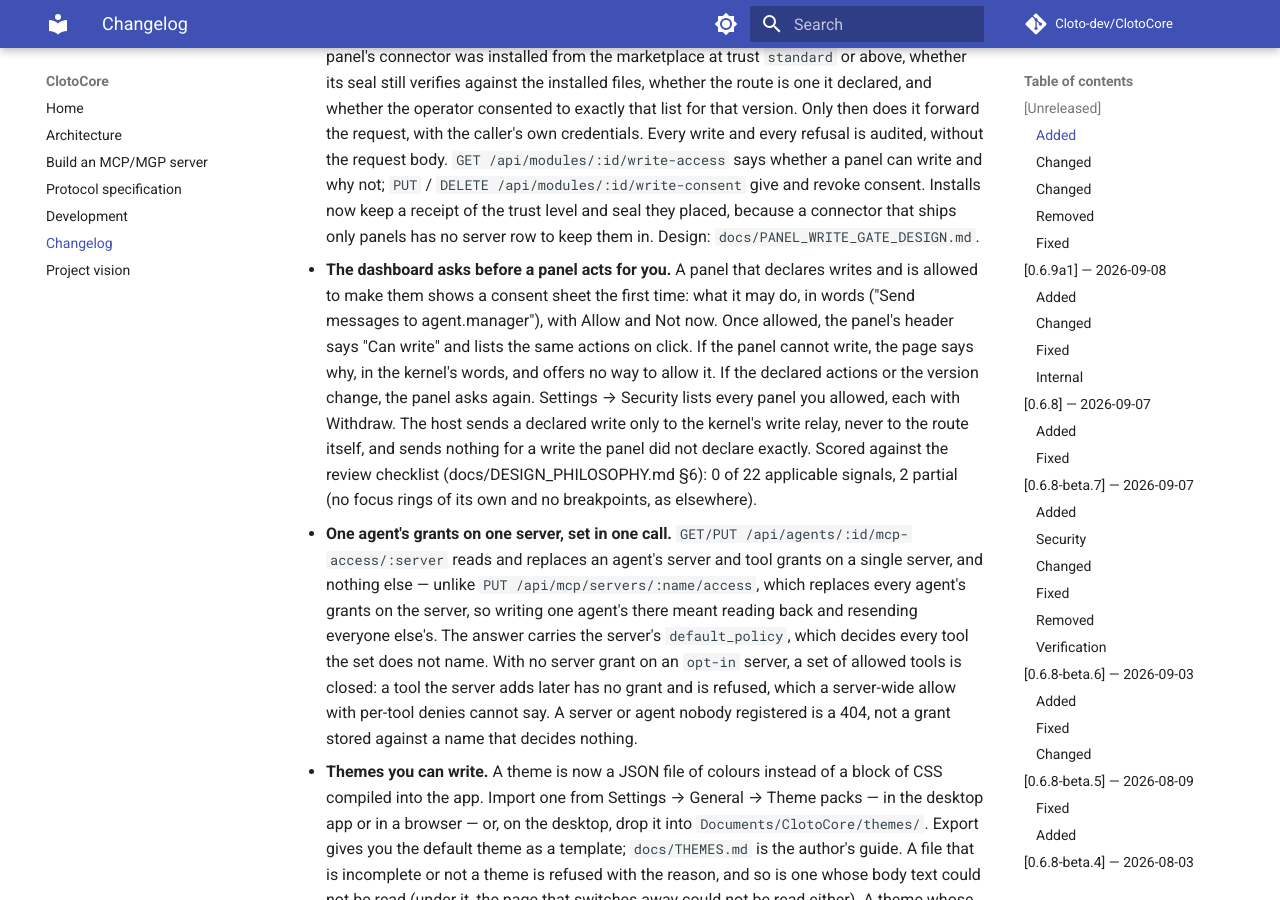
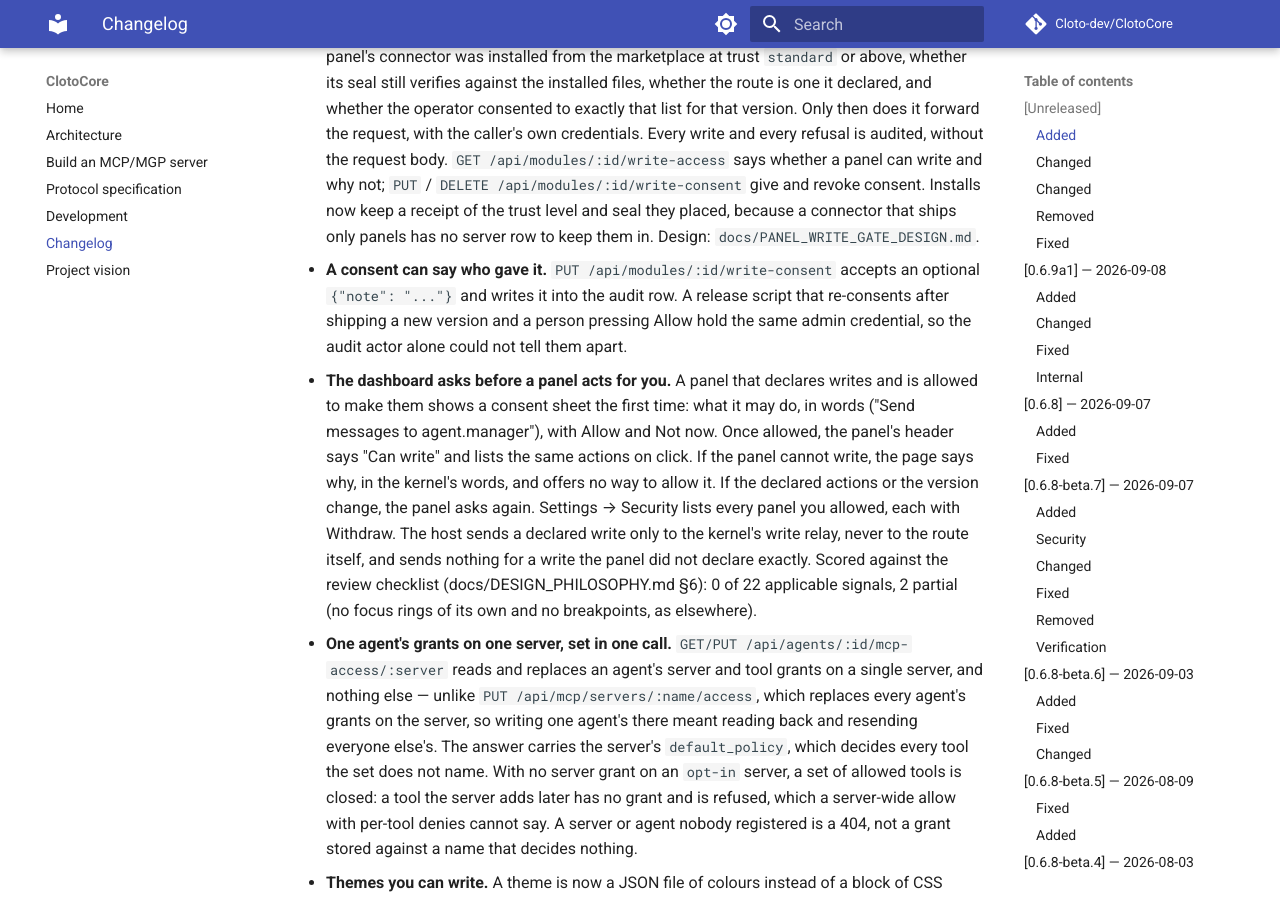
Before and after one commit to Cloto-dev/ClotoCore, an MkDocs documentation site: the page built from docs/CHANGELOG.md, in a window 1280 px wide and 900 px high, scrolled down 1242 px. Built offline with MkDocs 1.6.1 and Material for MkDocs 9.7.7, drawn with Linux system fonts in a browser that asks for light colours; comment, search, counter and statistics services are not loaded.

Commit message:
docs: the consent note on PUT write-consent

```diff
--- a/docs/CHANGELOG.md
+++ b/docs/CHANGELOG.md
@@ -60,6 +60,12 @@ Versioning follows the project's phase scheme: Alpha (A), Beta (βX.Y = 0.X.Y),
   revoke consent. Installs now keep a receipt of the trust level and seal they
   placed, because a connector that ships only panels has no server row to keep
   them in. Design: `docs/PANEL_WRITE_GATE_DESIGN.md`.
+
+- **A consent can say who gave it.** `PUT /api/modules/:id/write-consent`
+  accepts an optional `{"note": "..."}` and writes it into the audit row. A
+  release script that re-consents after shipping a new version and a person
+  pressing Allow hold the same admin credential, so the audit actor alone could
+  not tell them apart.
 
 - **The dashboard asks before a panel acts for you.** A panel that declares
   writes and is allowed to make them shows a consent sheet the first time:
```
Also changed, not shown: docs/PANEL_WRITE_GATE_DESIGN.md (+1 -1 lines).
